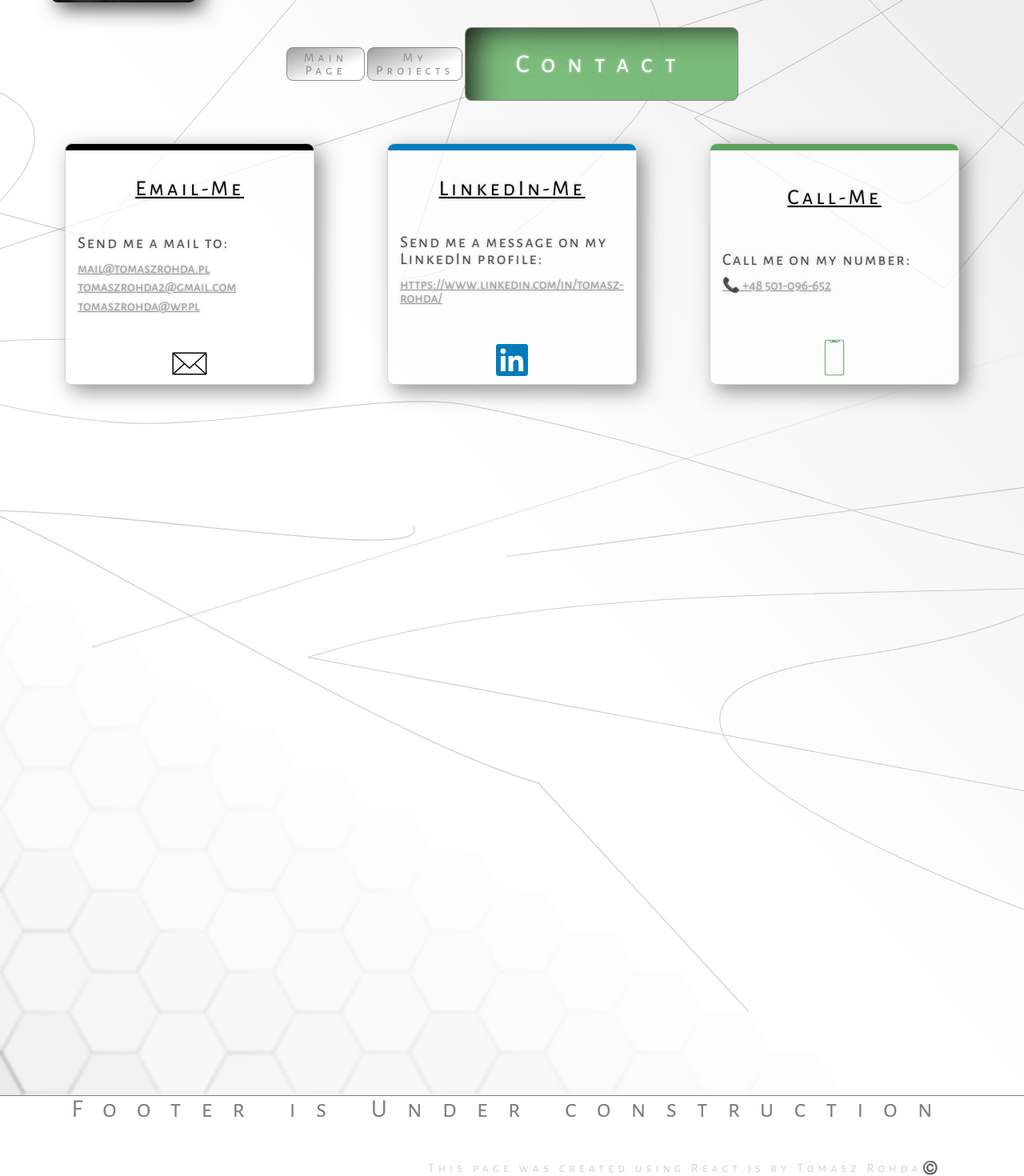
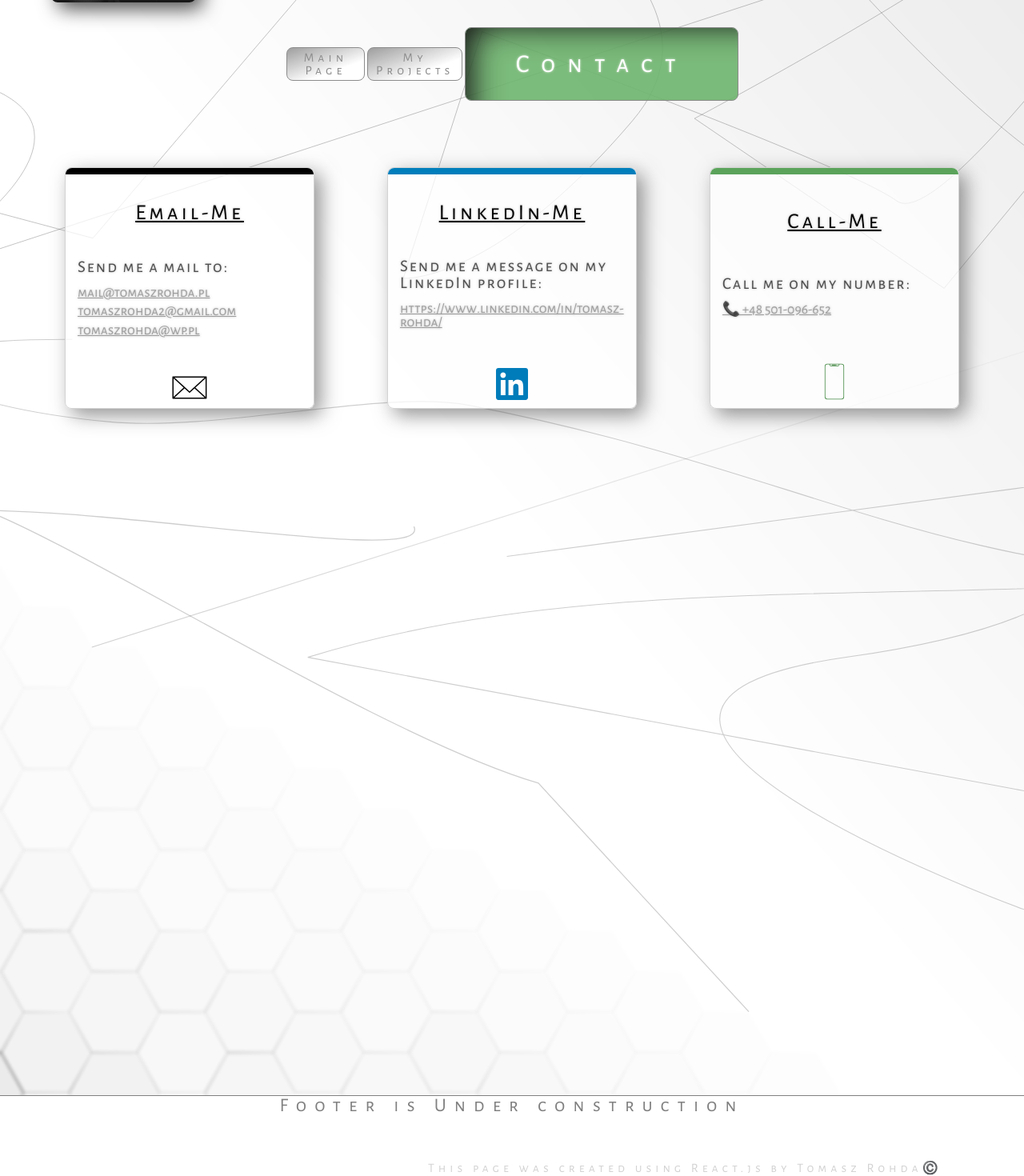
Before and after one commit to trohda/Portfolio-project, a React (Create React App) app: page /contact in a window 1280 px wide. Shown: the part 281-1751 px from the top of the page at 80% size. Built offline with nearby package versions, Linux system fonts and the light colour scheme.

Commit message:
Update footer and add margin to contact element

```diff
--- a/src/components/Contact/ContactElementStyles.css
+++ b/src/components/Contact/ContactElementStyles.css
@@ -11,7 +11,7 @@
   -webkit-box-shadow: 8px 8px 24px 0px rgba(75, 75, 75, 0.6);
   -moz-box-shadow: 8px 8px 24px 0px rgba(75, 75, 75, 0.6);
   box-shadow: 8px 8px 24px 0px rgba(75, 75, 75, 0.6);
-  margin: 0px 10px;
+  margin: 30px 10px;
 }
 
 .contactElementTopStripe {
--- a/src/components/Footer/Footer.js
+++ b/src/components/Footer/Footer.js
@@ -6,10 +6,10 @@ const Footer = () => {
         height: "100px",
         position: "relative",
         textAlign: "center",
-        letterSpacing: "25px",
-        fontSize: "2rem",
+        letterSpacing: "10px",
+        fontSize: "1.5rem",
         borderTop: "1px solid gray",
-        color: "gray",
+        color: "grey",
       }}
     >
       <p> Footer is Under construction</p>
```
